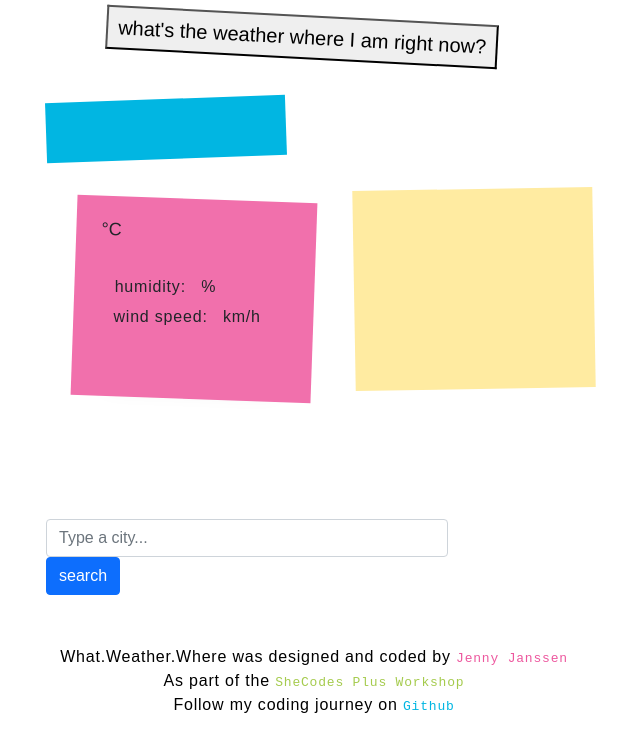
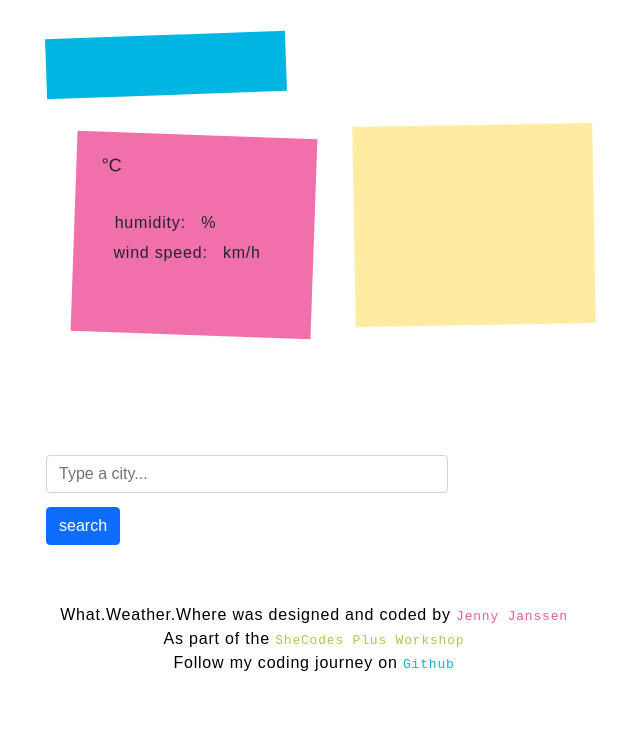
Before and after one commit to jennyj1414/what-weather-where, a plain HTML site: page index.html in a window 1280 px wide. Shown: the part 140-892 px from the top of the page, without its empty margins (326-966 px from the left). Drawn offline with nearby package versions, Linux system fonts and the light colour scheme; no server answers; a web font is replaced by a local one.

Commit message:
removed the locator button

```diff
--- a/index.html
+++ b/index.html
@@ -25,9 +25,7 @@
             <div class="city">city</div>
             <div class="country">country code</div>
           </div>
-          <button class="locator-button">
-            what's the weather where I am right now?
-          </button>
+
           <div class="current-date">
             <div class="current-date-value"></div>
           </div>
--- a/src/style.css
+++ b/src/style.css
@@ -67,14 +67,6 @@ a {
   font-style: normal;
   font-size: small;
   letter-spacing: 0.1em;
-}
-
-.locator-button {
-  margin-top: 20px;
-  margin-left: 60px;
-  padding: 5px 10px;
-  transform: rotate(3deg);
-  font-size: 20px;
 }
 
 .current-date {
@@ -222,6 +214,7 @@ a {
 
 .search-form {
   margin-top: 60px;
+  font-size: 40px;
 }
 
 .footer {
```
